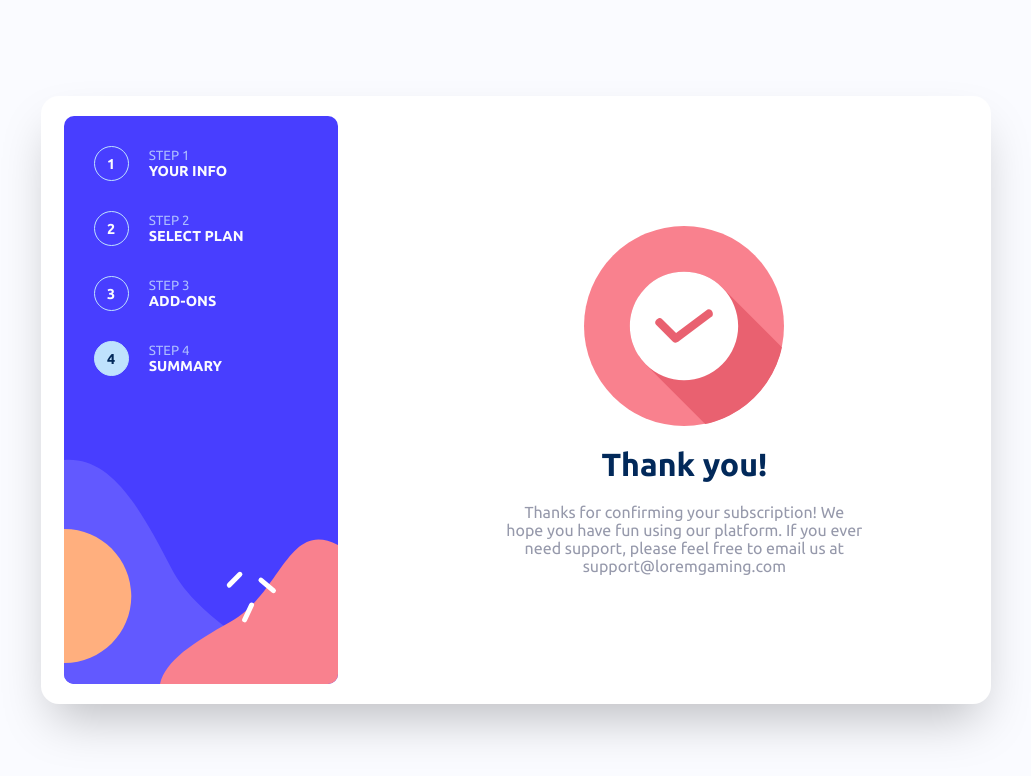
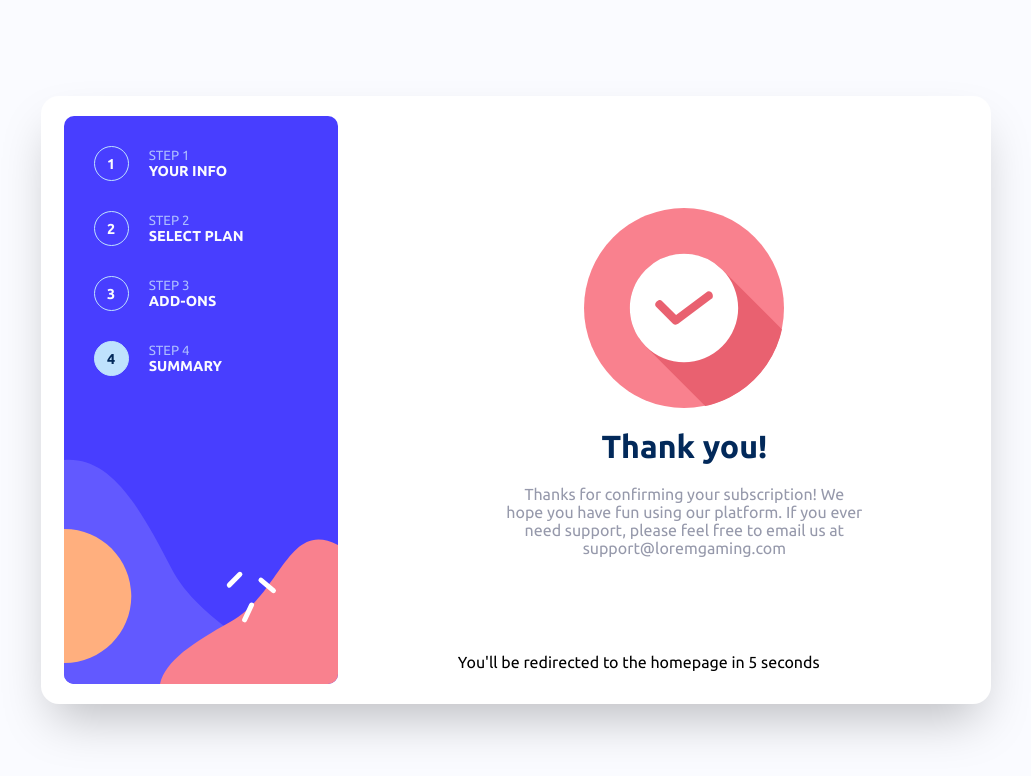
Before and after one commit to CipiVlad/multi_step_form, a React (Vite) app: page /thank-you in a window 1280 px wide. Shown: the top 776 px of the page, without its empty margins (124-1155 px from the left). Built offline with nearby package versions, Linux system fonts and the light colour scheme.

Commit message:
added features: in FinishCard - handleConfirmation - navigate back to / after 10s; therefore ThankYouCard gets states for displaying

```diff
--- a/src/components/page_cards/FinishCard.tsx
+++ b/src/components/page_cards/FinishCard.tsx
@@ -1,4 +1,4 @@
-import { Link } from "react-router-dom"
+import { Link, useNavigate } from "react-router-dom"
 import { finish } from "../../data/finish.module"
 import './FinishCard.scss'
 import { useEffect, useState } from "react"
@@ -48,12 +48,22 @@ const FinishCard = ({ getItem }: Props) => {
     //for calculating the total
     const calcTotal = planPrice + addOnPrice;
 
+    //navigation
+    const navigate = useNavigate();
+
     useEffect(() => {
         getItem("plan");
         getItem("addon")
         setPlan(getItem("plan"))
         setAddon(getItem("addon"))
     }, []);
+
+    function handleConfirmation() {
+        () => localStorage.clear()
+        setTimeout(() => {
+            navigate('/')
+        }, 10000)
+    }
 
     return (
         <div className="stepcard_container media_mobile">
@@ -92,11 +102,10 @@ const FinishCard = ({ getItem }: Props) => {
                 </>
 
             </div>
-
             <nav className="nav_rest_pages">
                 <Link to={`${finish.back}`}>{finish.back ? "Go Back" : ""}</Link>
                 <Link to={`${finish.nextStep}`} className="btn"
-                    onClick={() => localStorage.clear()}
+                    onClick={handleConfirmation}
                 >Confirm</Link>
             </nav>
         </div>
--- a/src/components/page_cards/PersonalInfoCard.tsx
+++ b/src/components/page_cards/PersonalInfoCard.tsx
@@ -1,6 +1,7 @@
 import { Link, useNavigate } from "react-router-dom"
 import './PersonalInfoCard.scss'
 import { useEffect, useState } from "react"
+
 type Props = {
     title: string
     subtitle: string
--- a/src/components/page_cards/ThankYouCard.scss
+++ b/src/components/page_cards/ThankYouCard.scss
@@ -24,4 +24,16 @@
         text-align: center;
         color: $neutralCoolGray;
     }
+
+    .thankyou_confirm {
+        display: flex;
+        justify-content: center;
+        align-items: center;
+        gap: 10px;
+
+        p {
+            color: $primaryPurplishBlue;
+            font-weight: 700;
+        }
+    }
 }
--- a/src/components/page_cards/ThankYouCard.tsx
+++ b/src/components/page_cards/ThankYouCard.tsx
@@ -1,9 +1,20 @@
 import './ThankYouCard.scss'
 import image from '../../assets/images/icon-thank-you.svg'
 import { thankyou } from '../../data/thankyou.module'
+import { useEffect, useState } from 'react'
 
 
 const ThankYouCard = () => {
+    const [seconds, setSeconds] = useState(10)
+    const [redirectInfo, setRedirectInfo] = useState('')
+
+    useEffect(() => {
+        const timer = setTimeout(() => {
+            setRedirectInfo(`You'll be redirected to the homepage in ${seconds - 1} seconds`)
+            setSeconds(seconds - 1)
+        }, 1000)
+        return () => clearTimeout(timer)
+    })
     return (
         <div className="stepcard_container media_mobile ">
             <div className="thankyou_container">
@@ -11,6 +22,9 @@ const ThankYouCard = () => {
                 <h1>{thankyou.title}</h1>
                 <p>{thankyou.subtitle}</p>
             </div>
+            <div className="thankyou_confirm">
+                <p>{redirectInfo}</p>
+            </div>
         </div>
     )
 }
--- a/src/pages/Finish.tsx
+++ b/src/pages/Finish.tsx
@@ -11,13 +11,7 @@ const Finish = () => {
         <>
             <div className="spacer"></div>
 
-            <SideBar
-            // title={finish.title}
-            // subtitle={finish.subtitle}
-            // plan={finish.plan}
-            // total={finish.total}
-            // button={finish.button}
-            />
+            <SideBar />
 
             <FinishCard
                 title={finish.title}
```
